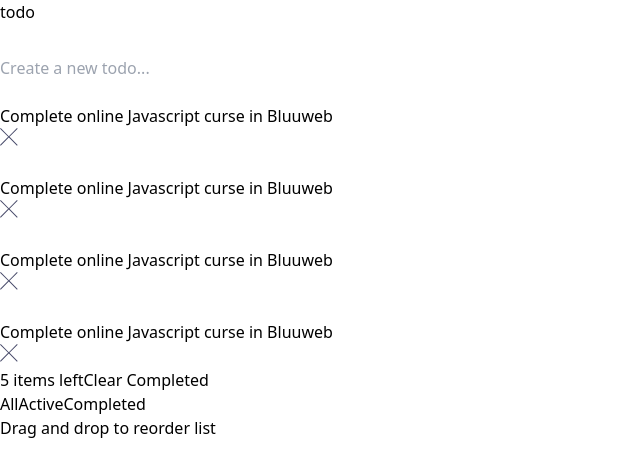
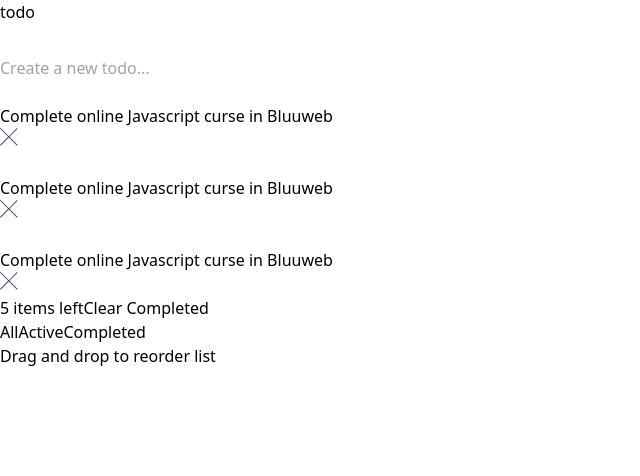
Before and after one commit to gustavodiazramirez/vite-react-tailwind-todo-frontendmentor, a React (Vite) app: page / in a window 1280 px wide. Shown: the top 476 px of the page, without its empty margins (0-640 px from the left). Built offline with nearby package versions, Linux system fonts and the light colour scheme.

Commit message:
Creacion de Componentes TODO + Readme

```diff
--- a/src/App.jsx
+++ b/src/App.jsx
@@ -1,83 +1,31 @@
-import CrossIcon from "./components/icons/cross-icon";
-import MoonIcon from './components/icons/moon-icon'
+import Header from "./components/Header";
+import TodoCreate from "./components/TodoCreate";
+import TodoList from "./components/TodoList";
+import TodoComputed from "./components/TodoComputed";
+import TodoFilter from "./components/TodoFilter";
 
 const App = () => {
   return (
-    <>
-      <div
-        className="bg-[url('./assets/images/bg-mobile-light.jpg')]
-      bg-contain bg-no-repeat bg-gray-300 min-h-screen"
-      >
-        <header className="container mx-auto px-4 pt-8">
-          <div className="flex justify-between mb-8">
-            <h1 className="uppercase text-white text-3xl tracking-[10px] font-bold">
-              todo
-            </h1>
-            <button>
-              <MoonIcon className='fill-wihte-400' />
-            </button>
-          </div>
-          <form className="bg-white rounded-md overflow-hidden py-4 px-4 flex gap-4 items-center">
-            <span className="rounded-full border-2 inline-block h-4 w-4 "></span>
-            <input
-              type="text"
-              placeholder="Create a new todo..."
-              className="w-full text-gray-400 outline-none text-xs"
-            />
-          </form>
-        </header>
+    <div className=" bg-contain bg-no-repeat bg-[url('./assets/images/bg-mobile-light.jpg')] bg-gray-300 min-h-screen">
+      <Header />
 
-        <main className="container mx-auto px-4 mt-8">
-          <div className="bg-white rounded-md">
-            <article className="flex py-4 gap-4 border-b border-b-gray-400  px-4">
-              <button className="rounded-full border-2 inline-block h-5 w-5 "></button>
-              <p className="grow first-letter:text-gray-600 text-xs">Complete online Javascript curse in Bluuweb</p>
-              <button>
-                <CrossIcon />
-              </button>
-            </article>
+      <main className="container mx-auto px-4 mt-8">
+        <TodoCreate />
+        <div className="bg-white mt-8 rounded-t-md">
+          <TodoList />
+          <TodoList />
+          <TodoList />
+        </div>
+        <TodoComputed />
 
-            <article className="flex py-4 gap-4 border-b border-b-gray-400  px-4">
-              <button className="rounded-full border-2 inline-block h-5 w-5 "></button>
-              <p className="grow first-letter:text-gray-600 text-xs">Complete online Javascript curse in Bluuweb</p>
-              <button>
-                <CrossIcon />
-              </button>
-            </article>
+        <TodoFilter />
+      </main>
 
-            <article className="flex gap-4 border-b border-b-gray-400 p-4">
-              <button className="rounded-full border-2 inline-block h-5 w-5 "></button>
-              <p className="grow first-letter:text-gray-600 text-xs">Complete online Javascript curse in Bluuweb</p>
-              <button>
-                <CrossIcon />
-              </button>
-            </article>
-
-            <article className="flex gap-4 border-b border-b-gray-400 p-4">
-              <button className="rounded-full border-2 inline-block h-5 w-5 "></button>
-              <p className="grow first-letter:text-gray-600 text-xs">Complete online Javascript curse in Bluuweb</p>
-              <button>
-                <CrossIcon />
-              </button>
-            </article>
-            <section className="p-4 flex justify-between">
-              <span className="text-gray-400 text-xs">5 items left</span>
-              <button className="text-gray-400 text-xs">Clear Completed</button>
-            </section>
-          </div>
-        </main>
-
-        <section className="container mx-auto px-4">
-          <div className="bg-white mt-8 p-4 rounded-md flex justify-center gap-4 font-semibold">
-          <button className=" text-blue-500">All</button>
-          <button className="hover:text-blue-500 text-gray-500">Active</button>
-          <button className="hover:text-blue-500 text-gray-500">Completed</button>
-          </div>
-        </section>
-
-        <section className="text-center mt-10">Drag and drop to reorder list</section>
-      </div>
-    </>
+      <footer className="text-center mt-10">
+        Drag and drop to reorder list
+      </footer>
+    </div>
   );
 };
+
 export default App;
--- /dev/null
+++ b/src/components/Header.jsx
@@ -0,0 +1,19 @@
+import React from 'react'
+import MoonIcon from "../components/icons/moon-icon";
+
+export const Header = () => {
+  return (
+    <header className="container mx-auto px-4 pt-8">
+    <div className="flex justify-between mb-8">
+      <h1 className="uppercase text-white text-3xl tracking-[10px] font-bold">
+        todo
+      </h1>
+      <button>
+        <MoonIcon className="fill-wihte-400" />
+      </button>
+    </div>
+  </header>
+  )
+}
+
+export default Header;
--- /dev/null
+++ b/src/components/TodoComputed.jsx
@@ -0,0 +1,11 @@
+import React from 'react'
+
+export const TodoComputed = () => {
+  return (
+    <section className="p-4 flex justify-between bg-white rounded-b-md">
+    <span className="text-gray-400 text-xs">5 items left</span>
+    <button className="text-gray-400 text-xs">Clear Completed</button>
+  </section>
+  )
+}
+export default TodoComputed;
--- /dev/null
+++ b/src/components/TodoCreate.jsx
@@ -0,0 +1,15 @@
+import React from 'react'
+
+export const TodoCreate = () => {
+  return (
+    <form className="bg-white rounded-md overflow-hidden py-4 px-4 flex gap-4 items-center">
+    <span className="rounded-full border-2 inline-block h-4 w-4 "></span>
+    <input
+      type="text"
+      placeholder="Create a new todo..."
+      className="w-full text-gray-400 outline-none text-xs"
+    />
+  </form>
+  )
+}
+export default TodoCreate;
--- /dev/null
+++ b/src/components/TodoFilter.jsx
@@ -0,0 +1,18 @@
+import React from 'react'
+
+export const TodoFilter = () => {
+  return (
+    <section className="container mx-auto px-4">
+    <div className="bg-white mt-8 p-4 rounded-md flex justify-center gap-4 font-semibold">
+      <button className=" text-blue-500">All</button>
+      <button className="hover:text-blue-500 text-gray-500">
+        Active
+      </button>
+      <button className="hover:text-blue-500 text-gray-500">
+        Completed
+      </button>
+    </div>
+  </section>
+  )
+}
+export default TodoFilter;
--- /dev/null
+++ b/src/components/TodoList.jsx
@@ -0,0 +1,19 @@
+import React from 'react'
+import CrossIcon from "../components/icons/cross-icon";
+
+// Update and Delete
+
+export const TodoList = () => {
+  return (
+    <article className="flex py-4 gap-4 border-b border-b-gray-400  px-4">
+      <button className="rounded-full border-2 inline-block h-5 w-5 "></button>
+      <p className="grow first-letter:text-gray-600 text-xs">
+        Complete online Javascript curse in Bluuweb
+      </p>
+      <button>
+        <CrossIcon />
+      </button>
+    </article>
+  )
+}
+export default TodoList;
```
Also changed, not shown: package.json (+7 -0 lines), 2 other files (tests, documents, lock files or other folders).
